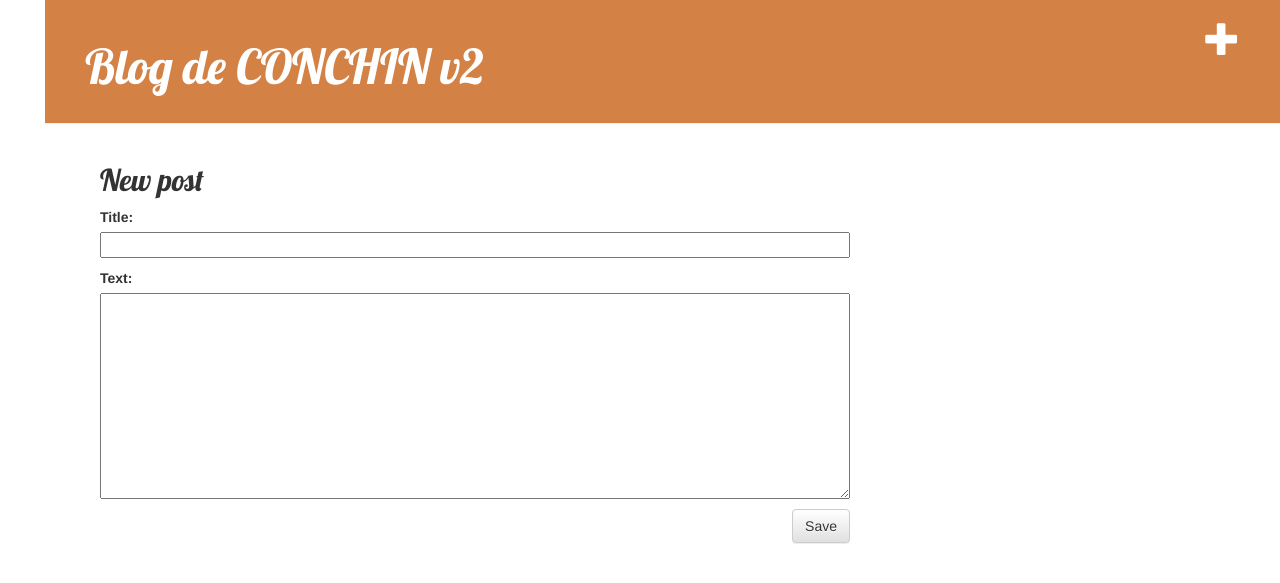
After one commit to chjure/my-first-blog, a Django app: page /post/new/ in a window 1280 px wide. The commit adds this page. Shown: the top 583 px of the page. Run offline with Django 3.2, Linux system fonts and the light colour scheme; some libraries are stand-ins or nearby versions.

Commit message:
Con el blog andando

```diff
--- /dev/null
+++ b/blog/forms.py
@@ -0,0 +1,9 @@
+from django import forms
+from .models import Post
+
+
+class PostForm(forms.ModelForm):
+
+    class Meta:
+        model = Post
+        fields = ('title', 'text',)
--- a/blog/templates/blog/base.html
+++ b/blog/templates/blog/base.html
@@ -10,6 +10,7 @@
     </head>
     <body>
         <div class="page-header">
+            <a href="{% url 'post_new' %}" class="top-menu"><span class="glyphicon glyphicon-plus"></span></a>
             <h1><a href="/">Blog de CONCHIN v2</a></h1>
         </div>
 
--- /dev/null
+++ b/blog/templates/blog/post_edit.html
@@ -0,0 +1,9 @@
+{% extends 'blog/base.html' %}
+
+{% block content %}
+    <h2>New post</h2>
+    <form method="POST" class="post-form">{% csrf_token %}
+        {{ form.as_p }}
+        <button type="submit" class="save btn btn-default">Save</button>
+    </form>
+{% endblock %}
--- a/blog/urls.py
+++ b/blog/urls.py
@@ -5,4 +5,5 @@ from . import views
 urlpatterns = [
     path('', views.post_list, name='post_list'),
     path('post/<int:pk>/', views.post_detail, name='post_detail'),
+    path('post/new/', views.post_new, name='post_new'),
 ]
--- a/blog/views.py
+++ b/blog/views.py
@@ -1,6 +1,7 @@
-from django.shortcuts import render, get_object_or_404
+from django.shortcuts import render, get_object_or_404, redirect
 from django.utils import timezone
 from .models import Post
+from .forms import PostForm
 
 
 # Create your views here.
@@ -13,3 +14,18 @@ def post_list(request):
 def post_detail(request, pk):
     post = get_object_or_404(Post, pk=pk)
     return render(request, 'blog/post_detail.html', {'post':post})
+
+
+def post_new(request):
+    if request.method == "POST":
+        form = PostForm(request.POST)
+        if form.is_valid():
+            post = form.save(commit=False)
+            post.author = request.user
+            post.published_date = timezone.now()
+            post.save()
+            return redirect('post_detail', pk=post.pk)
+
+    else:
+        form = PostForm()
+        return render(request, 'blog/post_edit.html', {'form':form})
```
Also changed, not shown: db.sqlite3.
